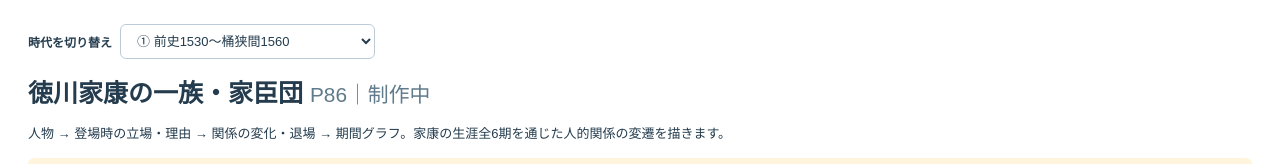
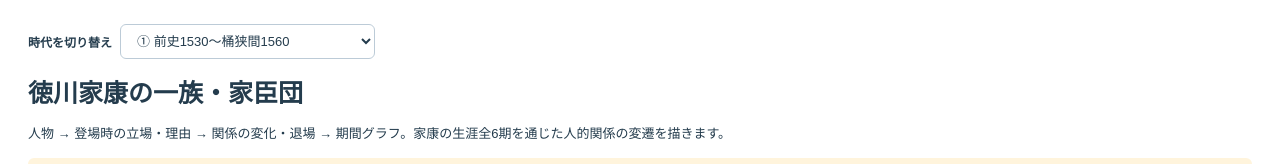
Before and after one commit to utah121432/ieyasu-kashindan, a plain HTML site: page index.html in a window 1280 px wide. Shown: the top 164 px of the page. Drawn offline with Linux system fonts and the light colour scheme.

Commit message:
Update header title by removing '制作中'
Removed '制作中' from the header title for clarity.

```diff
--- a/index.html
+++ b/index.html
@@ -12,7 +12,7 @@
 .focus{max-width:1300px}.view{height:72vh;min-height:390px}.bar{position:relative}.bar svg{display:block;height:80px;min-height:80px}.section-head{width:max-content;min-width:100%;position:static}.cell{overflow-wrap:anywhere}.sources{font-size:11px;margin-top:8px}.sources summary{cursor:pointer}.sources a{display:block;margin:4px 0}.small-note{font-size:11px;color:#657b89}.status{color:#47705e}.phase-caption{margin:8px 0;font-size:12px;line-height:1.8}.legend span{display:inline-flex;align-items:center;gap:6px}.swatch{display:inline-block;width:24px;height:5px}.foot{max-width:1200px}.bar text{font-family:inherit}.cell p{margin:0;font-size:12px}.incomplete{color:#8c5929}
 @media(max-width:600px){header{padding:18px 14px}main{padding:10px}h1{font-size:21px}.grid{grid-template-columns:152px 250px 270px var(--tw)}.tools{gap:8px}.view{height:70vh}.cell{padding:10px}}
 </style></head><body><header><div class="period-control"><label for="period">時代を切り替え</label><select id="period" aria-label="表示期間"><option value="1">① 前史1530〜桶狭間1560</option><option value="2">② 1560〜1572 三河独立・統一</option><option value="3">③ 1573〜本能寺・伊賀越え1582</option><option value="4">④ 1582〜1590 甲信領有・豊臣政権</option><option value="5">⑤ 1590〜1600 関東移封・五大老</option><option value="6">⑥ 1600〜1616 天下人・江戸幕府</option><option value="all">①〜⑥ 1490〜1616 全景</option></select></div>
-<h1>徳川家康の一族・家臣団 <small>P86｜制作中</small></h1>
+<h1>徳川家康の一族・家臣団 </h1>
 <p>人物 → 登場時の立場・理由 → 関係の変化・退場 → 期間グラフ。家康の生涯全6期を通じた人的関係の変遷を描きます。</p>
 <div class="focus"><strong>現在地：</strong>261人を登録（第1期67人＋第2期追加51人＋第3期追加39人＋第4期追加42人＋第5期追加30人＋第6期追加32人）。採用者の全6期の関係を収録しています。</div>
 <div class="tools"><input id="q" type="search" aria-label="人物や関係を検索" placeholder="人物・関係を検索"><select id="kind" aria-label="人物区分"><option value="">全人物</option><option value="親族">①親族のみ</option><option value="譜代家臣">②譜代のみ</option><option value="今川関係">③今川関係</option><option value="織田関係">④織田関係</option><option value="国衆">⑤国衆・配下</option><option value="外部勢力">⑥その他の外部勢力</option></select><select id="section" aria-label="家別表示"><option value="">全家系</option></select><label>横幅 <input id="zoom" type="range" min="900" max="2400" step="100" value="1400"></label><button id="reset">リセット</button><span class="count" id="count"></span></div>
```
